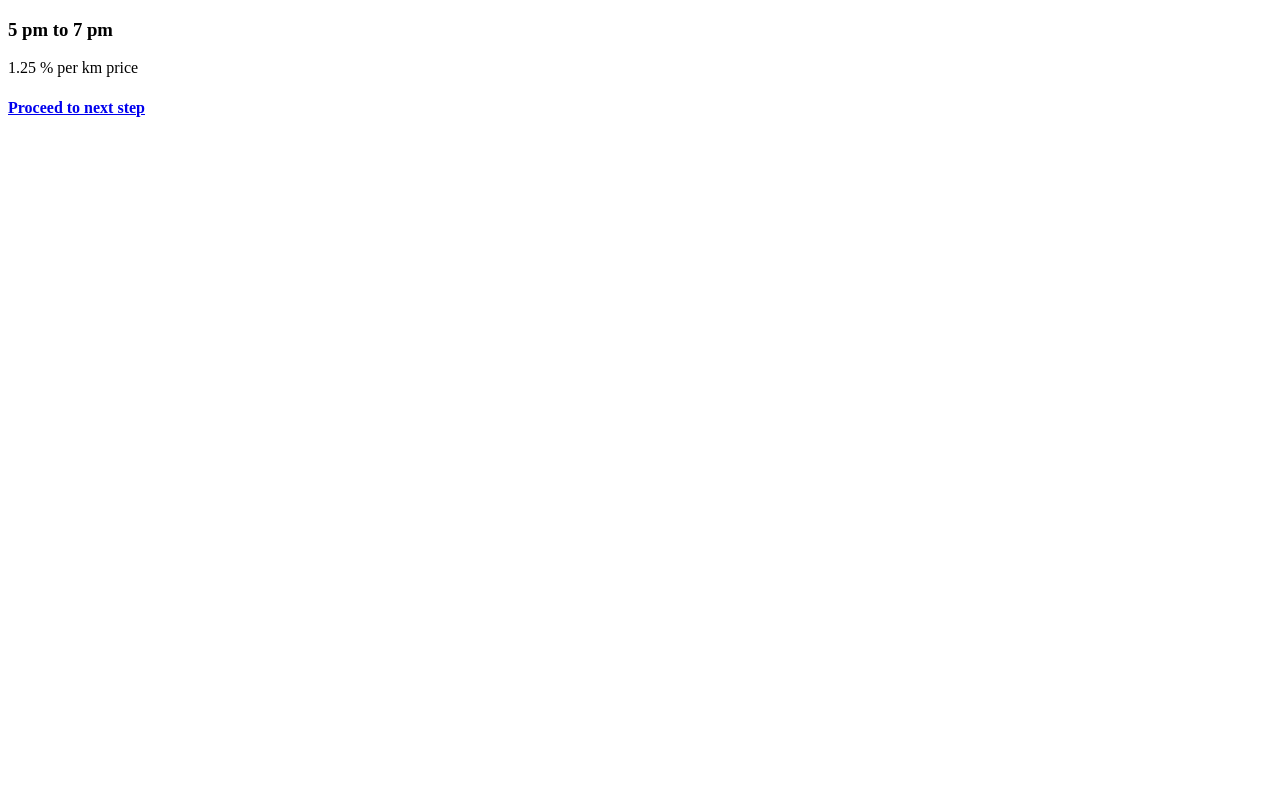
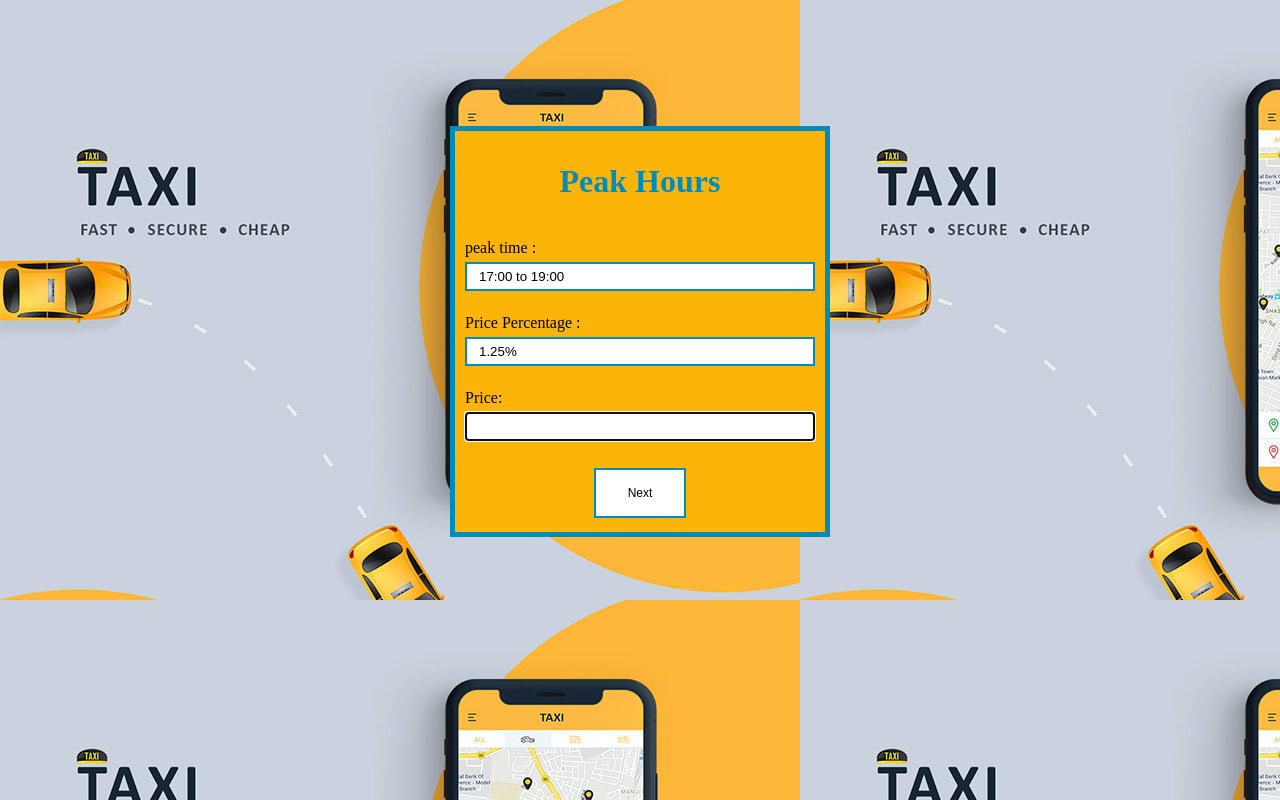
Before and after one commit to Nethaji-pandiarajan/cabapp-uidesign, a plain HTML site: page peakhours.html in a window 1280 px wide. Drawn offline with Linux system fonts and the light colour scheme.

Commit message:
Add files via upload

```diff
--- a/peakhours.html
+++ b/peakhours.html
@@ -3,10 +3,68 @@
 <head>
 <meta charset="ISO-8859-1">
 <title>Peak Hours</title>
+<style>
+	body{
+	background-image: url("bg.jpg");
+}
+form {
+	border: 5px solid #008CBA;
+	padding: 10px;
+	margin: auto;
+	margin-top: 10%;
+	width: 350px;
+	background-color: #fcb409;
+}
+input {
+  width: 100%;
+  padding: 5px 12px;
+  margin: 5px 0;
+  box-sizing: border-box;
+  border: 2px solid #008CBA;
+  border-color:#008CBA;
+  border-bottom: 2px solid #008CBA;
+}
+
+button {
+	border: none;
+	padding: 16px 32px;
+	text-align: center;
+	text-decoration: none;
+	display: inline-block;
+	font-size: 12px;
+	margin: 4px 2px;
+	transition-duration: 0.4s;
+	cursor: pointer;
+	background-color: white;
+	color: black;
+	border: 2px solid #008CBA;
+}
+
+button:hover {
+	background-color: #008CBA;
+	color: white;
+}
+
+h1 {
+	color: #008CBA;
+	text-align: center;
+}
+
+</style>
 </head>
 <body>
-	<h3>5 pm to 7 pm</h3>
-	<p> 1.25 % per km price </p>
-	<a href="Seniorcitizen.html"><h4>Proceed to next step</h4></a>
+	<form action="Seniorcitizen.html">
+		<h1>Peak Hours</h1>
+		<br>
+		<label for="peaktime">peak time :</label>
+		<input type="text" id="peaktime" name="peaktime" min="17:00" max="19:00"  value="17:00 to 19:00"readonly><br><br>
+		<label for="gst"> Price Percentage : </label>
+		    <input type="text" value="1.25%" readonly> <br> <br>
+			    <label for="price"> Price: </label>
+					  <input type="text" id="price" name="price" autofocus> <br> <br>
+				  	<div style="text-align:center">
+				<button>Next</button>
+				</div>
+	</form>
 </body>
 </html>
```
Also changed, not shown: BillEstimator.html (+13 -2 lines), Booking.html (+10 -5 lines), cabtypes.html (+5 -1 lines), first.html (+25 -4 lines), gst.html (+61 -3 lines), bg.jpg (added), cabtype.jpg (added), index.html (line endings or trailing spaces).
